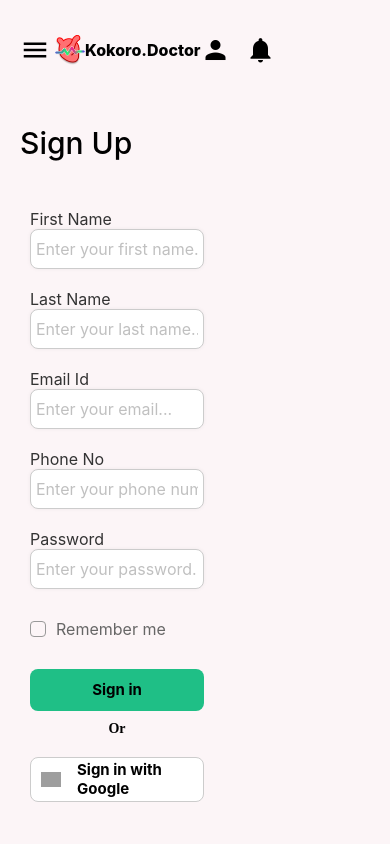
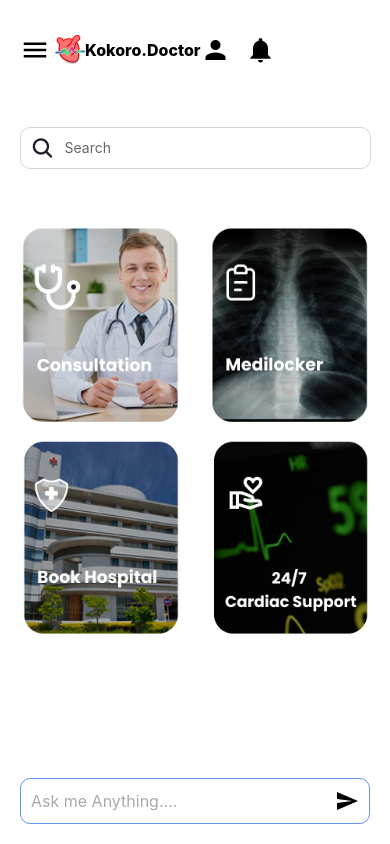
Before and after one commit to niteshKotharii/KokoroDoctor-frontend, a React Native app: screen / in a window 390 px wide. Built offline with nearby package versions, Linux system fonts and the light colour scheme; grey boxes are pictures that could not be loaded; what expo-web-browser would draw is missing.

Commit message:
app.js restore

```diff
--- a/App.jsx
+++ b/App.jsx
@@ -19,22 +19,12 @@ const App = () => {
 			<ThemeProvider>
 				<ChatbotProvider>
 					<RoleProvider>
-						<NavigationContainer ref={navigationRef}>
-							<Stack.Navigator>
-								<Stack.Screen
-									name="DoctorSignUp"
-									component={DoctorsSignUp}
-									options={{ headerShown: false }}
-								/>
-							</Stack.Navigator>
-						</NavigationContainer>
-						{/* <NavigationContainer
 						<NavigationContainer
 							linking={linking}
 							ref={navigationRef}>
 							<RootNavigation />
 							<ChatBotOverlay navigationRef={navigationRef} />
-						</NavigationContainer> */}
+						</NavigationContainer>
 					</RoleProvider>
 				</ChatbotProvider>
 			</ThemeProvider>
```
